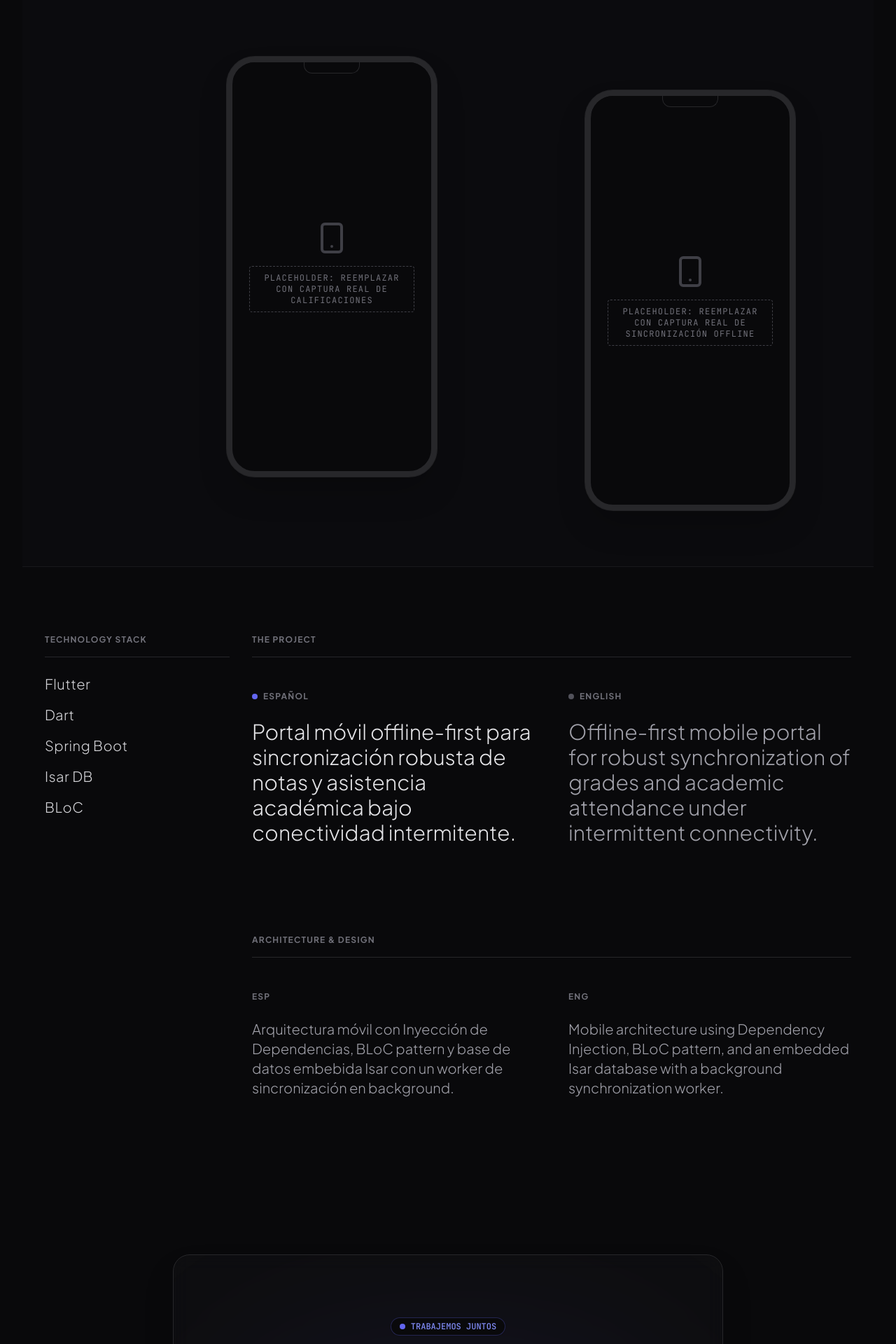
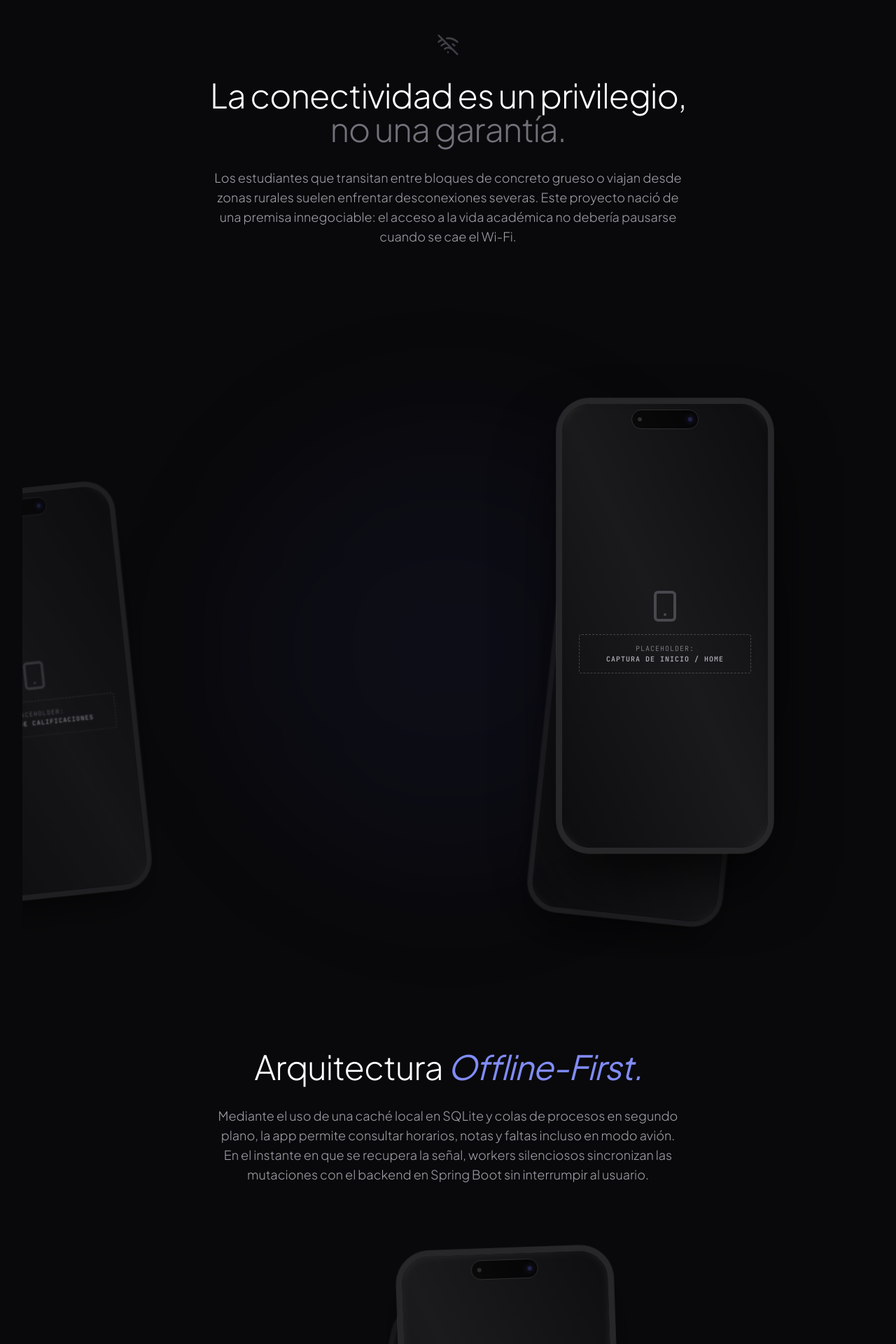
Before and after one commit to Axl07s/portfolio-axel, a React (Vite) app: page /project/puce-integrador in a window 1280 px wide. Shown: the part 620-2540 px from the top of the page at 70% size. Built offline with nearby package versions, Linux system fonts and the light colour scheme.

Commit message:
feat(ui): redesign PUCE Connect Hub layout with overlapping phone collages and storytelling

```diff
--- a/src/components/project-layouts/EditorialLayout.tsx
+++ b/src/components/project-layouts/EditorialLayout.tsx
@@ -1,26 +1,48 @@
 import type { PersonalProject } from '../../data/personalProjectsData';
-import { ArrowRight, GitBranch, Smartphone } from 'lucide-react';
+import { ArrowRight, GitBranch, Smartphone, WifiOff } from 'lucide-react';
 
 export function EditorialLayout({ project }: { project: PersonalProject }) {
-  // Mobile frame placeholder since we don't have real app screenshots
-  const MobileFrame = ({ title }: { title: string }) => (
-    <div className="relative mx-auto border-zinc-800 border-[8px] bg-zinc-950 rounded-[2.5rem] h-[600px] w-[300px] shadow-2xl overflow-hidden ring-1 ring-white/10">
-      <div className="absolute top-0 inset-x-0 h-6 bg-zinc-950 flex justify-center rounded-t-[2rem]">
-        <div className="w-20 h-4 bg-zinc-950 rounded-b-xl border border-t-0 border-zinc-800"></div>
+  // Enhanced Mobile frame with notch, buttons, and dynamic lighting
+  const MobileFrame = ({ title, className = "", imagePath = "" }: { title: string, className?: string, imagePath?: string }) => (
+    <div className={`relative flex-shrink-0 border-zinc-800 border-[8px] bg-zinc-950 rounded-[2.5rem] md:rounded-[3rem] h-[550px] md:h-[650px] w-[260px] md:w-[310px] shadow-[0_35px_60px_-15px_rgba(0,0,0,0.8)] overflow-hidden ring-1 ring-white/10 ${className}`}>
+
+      {/* Side Buttons */}
+      <div className="absolute top-28 -left-[10px] w-1 h-10 bg-zinc-800 rounded-l-md"></div>
+      <div className="absolute top-44 -left-[10px] w-1 h-16 bg-zinc-800 rounded-l-md"></div>
+      <div className="absolute top-32 -right-[10px] w-1 h-20 bg-zinc-800 rounded-r-md"></div>
+
+      {/* Dynamic Island / Notch */}
+      <div className="absolute top-2 inset-x-0 flex justify-center z-20">
+        <div className="w-20 md:w-24 h-6 md:h-7 bg-black rounded-full border border-zinc-800 flex items-center justify-between px-2">
+           <div className="w-1.5 h-1.5 rounded-full bg-zinc-800"></div>
+           <div className="w-1.5 h-1.5 rounded-full bg-indigo-500/30 shadow-[0_0_8px_rgba(99,102,241,0.5)]"></div>
+        </div>
       </div>
-      <div className="absolute inset-0 flex flex-col items-center justify-center p-6 text-center z-10">
-        <Smartphone className="w-12 h-12 text-zinc-700 mb-4" />
-        <p className="text-zinc-500 font-mono text-xs uppercase tracking-widest border border-dashed border-zinc-700 p-2 rounded w-full">
-          PLACEHOLDER: {title}
-        </p>
+
+      {/* Screen Content */}
+      <div className="absolute inset-0 pt-10 flex flex-col items-center justify-center p-6 text-center z-10 bg-zinc-900/40 backdrop-blur-sm">
+        {imagePath ? (
+          <img src={imagePath} alt={title} className="absolute inset-0 w-full h-full object-cover" />
+        ) : (
+          <>
+            <Smartphone className="w-10 h-10 md:w-12 md:h-12 text-zinc-700 mb-4" />
+            <p className="text-zinc-500 font-mono text-[9px] md:text-[10px] uppercase tracking-widest border border-dashed border-zinc-700 p-2 md:p-3 rounded w-full">
+              PLACEHOLDER:<br/><span className="text-zinc-400 font-bold">{title}</span>
+            </p>
+          </>
+        )}
       </div>
+
+      {/* Screen Glare effect */}
+      <div className="absolute inset-0 bg-gradient-to-tr from-white/0 via-white/5 to-white/0 pointer-events-none z-30"></div>
     </div>
   );
 
   return (
-    <article className="w-full bg-zinc-950 text-zinc-100 min-h-screen font-sans selection:bg-indigo-500/30 selection:text-white">
+    <article className="w-full bg-zinc-950 text-zinc-100 min-h-screen font-sans selection:bg-indigo-500/30 selection:text-white overflow-hidden">
+
       {/* Hero Header */}
-      <header className="px-4 sm:px-6 lg:px-8 pt-32 pb-16 max-w-7xl mx-auto border-b border-zinc-800/50">
+      <header className="px-4 sm:px-6 lg:px-8 pt-32 pb-16 max-w-7xl mx-auto">
         <div className="max-w-4xl">
           <h1 className="text-5xl md:text-7xl lg:text-[7rem] font-bold leading-[0.9] tracking-tighter uppercase break-words text-white">
             {project.title}
@@ -42,18 +64,75 @@ export function EditorialLayout({ project }: { project: PersonalProject }) {
         </div>
       </header>
 
-      {/* Mockups Hero */}
-      <div className="w-full py-20 relative group overflow-hidden bg-zinc-900/20 border-b border-zinc-800/50">
-        <div className="max-w-5xl mx-auto px-4 flex flex-col md:flex-row gap-8 justify-center items-center">
-          <MobileFrame title="Reemplazar con captura real de Calificaciones" />
-          <div className="hidden md:block mt-24">
-            <MobileFrame title="Reemplazar con captura real de Sincronización Offline" />
-          </div>
-        </div>
-      </div>
+      {/* Storytelling Block 1 */}
+      <section className="px-4 py-16 md:py-24 max-w-3xl mx-auto text-center space-y-8 relative z-20">
+         <div className="flex justify-center mb-6">
+           <WifiOff className="w-8 h-8 text-zinc-700" />
+         </div>
+         <h2 className="text-3xl md:text-4xl lg:text-5xl font-light text-white leading-tight tracking-tight">
+           La conectividad es un privilegio,<br className="hidden md:block"/>
+           <span className="text-zinc-500">no una garantía.</span>
+         </h2>
+         <p className="text-base md:text-lg text-zinc-400 font-light leading-relaxed max-w-2xl mx-auto">
+           Los estudiantes que transitan entre bloques de concreto grueso o viajan desde zonas rurales suelen enfrentar desconexiones severas.
+           Este proyecto nació de una premisa innegociable: el acceso a la vida académica no debería pausarse cuando se cae el Wi-Fi.
+         </p>
+      </section>
 
-      {/* Content Section */}
-      <section className="px-4 sm:px-6 lg:px-8 py-24 max-w-7xl mx-auto">
+      {/* Collage 1: 3 Phones (Home, Grades, Attendance) */}
+      <section className="relative w-full py-20 md:py-32 bg-zinc-950 flex items-center justify-center min-h-[600px] md:min-h-[900px]">
+         {/* Ambient Glow */}
+         <div className="absolute top-1/2 left-1/2 -translate-x-1/2 -translate-y-1/2 w-[300px] md:w-[600px] h-[300px] md:h-[600px] bg-indigo-500/5 rounded-full blur-[80px] md:blur-[120px] pointer-events-none"></div>
+
+         <div className="relative w-full max-w-5xl h-[500px] md:h-[700px] flex justify-center items-center">
+           {/* Left Phone (Grades) */}
+           <MobileFrame
+             title="Captura de Calificaciones"
+             className="absolute z-10 -rotate-6 -translate-x-[40%] sm:-translate-x-[60%] lg:-translate-x-[90%] translate-y-8 md:translate-y-16 scale-75 md:scale-90 opacity-70 transition-transform duration-700 hover:scale-100 hover:opacity-100 hover:z-40"
+           />
+
+           {/* Right Phone (Attendance) */}
+           <MobileFrame
+             title="Captura de Asistencia"
+             className="absolute z-10 rotate-6 translate-x-[40%] sm:translate-x-[60%] lg:translate-x-[90%] translate-y-12 md:translate-y-24 scale-75 md:scale-90 opacity-70 transition-transform duration-700 hover:scale-100 hover:opacity-100 hover:z-40"
+           />
+
+           {/* Center Phone (Home/Login) */}
+           <MobileFrame
+             title="Captura de Inicio / Home"
+             className="absolute z-30 rotate-0 scale-90 md:scale-100 -translate-y-4 md:-translate-y-8 shadow-[0_50px_100px_-20px_rgba(0,0,0,0.9)] transition-transform duration-700 hover:scale-[1.05]"
+           />
+         </div>
+      </section>
+
+      {/* Storytelling Block 2 */}
+      <section className="px-4 py-16 md:py-24 max-w-3xl mx-auto text-center space-y-8 relative z-20">
+         <h2 className="text-3xl md:text-4xl lg:text-5xl font-light text-white leading-tight tracking-tight">
+           Arquitectura <span className="text-indigo-400 font-normal italic">Offline-First.</span>
+         </h2>
+         <p className="text-base md:text-lg text-zinc-400 font-light leading-relaxed max-w-2xl mx-auto">
+           Mediante el uso de una caché local en SQLite y colas de procesos en segundo plano, la app permite consultar horarios, notas y faltas incluso en modo avión. En el instante en que se recupera la señal, workers silenciosos sincronizan las mutaciones con el backend en Spring Boot sin interrumpir al usuario.
+         </p>
+      </section>
+
+      {/* Collage 2: Sync State */}
+      <section className="relative w-full pb-20 md:pb-40 bg-zinc-950 flex items-center justify-center min-h-[500px] md:min-h-[800px] border-b border-zinc-800/50">
+         <div className="relative w-full max-w-4xl h-[500px] md:h-[600px] flex justify-center items-center">
+           {/* Back phone */}
+           <MobileFrame
+             title="Estado de Sincronización"
+             className="absolute z-10 rotate-[12deg] translate-x-20 md:translate-x-40 translate-y-12 md:translate-y-16 scale-75 md:scale-90 opacity-40 md:opacity-60 transition-transform duration-700 hover:scale-100 hover:opacity-100 hover:z-30"
+           />
+           {/* Front phone */}
+           <MobileFrame
+             title="Perfil Estudiantil"
+             className="absolute z-20 -rotate-2 -translate-x-8 md:-translate-x-16 shadow-[0_30px_80px_-15px_rgba(0,0,0,0.9)] transition-transform duration-700 hover:scale-[1.05]"
+           />
+         </div>
+      </section>
+
+      {/* Specs Section */}
+      <section className="px-4 sm:px-6 lg:px-8 py-24 md:py-32 max-w-7xl mx-auto">
         <div className="grid grid-cols-1 lg:grid-cols-12 gap-16 lg:gap-8">
 
           {/* Tech Stack - Left column on large screens */}
@@ -73,20 +152,20 @@ export function EditorialLayout({ project }: { project: PersonalProject }) {
           </div>
 
           {/* Text Content - Right side */}
-          <div className="lg:col-span-9 space-y-32">
+          <div className="lg:col-span-9 space-y-24 md:space-y-32">
 
             {/* Overview */}
             <div>
-              <h2 className="text-xs font-bold uppercase tracking-widest text-zinc-500 mb-12 border-b border-zinc-800 pb-4">
+              <h2 className="text-xs font-bold uppercase tracking-widest text-zinc-500 mb-8 md:mb-12 border-b border-zinc-800 pb-4">
                 The Project
               </h2>
-              <div className="grid grid-cols-1 xl:grid-cols-2 gap-16 xl:gap-12">
+              <div className="grid grid-cols-1 xl:grid-cols-2 gap-12">
                 <div className="space-y-6">
                   <p className="text-xs font-bold uppercase tracking-widest text-zinc-500 flex items-center gap-2">
                     <span className="w-2 h-2 rounded-full bg-indigo-500"></span>
                     Español
                   </p>
-                  <p className="text-xl md:text-3xl font-light leading-snug text-zinc-200">
+                  <p className="text-lg md:text-2xl font-light leading-relaxed text-zinc-300">
                     {project.descriptionES}
                   </p>
                 </div>
@@ -95,7 +174,7 @@ export function EditorialLayout({ project }: { project: PersonalProject }) {
                     <span className="w-2 h-2 rounded-full bg-zinc-600"></span>
                     English
                   </p>
-                  <p className="text-xl md:text-3xl font-light leading-snug text-zinc-400">
+                  <p className="text-lg md:text-2xl font-light leading-relaxed text-zinc-500">
                     {project.descriptionEN}
                   </p>
                 </div>
@@ -104,19 +183,19 @@ export function EditorialLayout({ project }: { project: PersonalProject }) {
 
             {/* Architecture */}
             <div>
-              <h2 className="text-xs font-bold uppercase tracking-widest text-zinc-500 mb-12 border-b border-zinc-800 pb-4">
+              <h2 className="text-xs font-bold uppercase tracking-widest text-zinc-500 mb-8 md:mb-12 border-b border-zinc-800 pb-4">
                 Architecture & Design
               </h2>
-              <div className="grid grid-cols-1 xl:grid-cols-2 gap-16 xl:gap-12">
+              <div className="grid grid-cols-1 xl:grid-cols-2 gap-12">
                 <div className="space-y-6">
                   <p className="text-xs font-bold uppercase tracking-widest text-zinc-500">ESP</p>
-                  <p className="text-lg md:text-xl font-light leading-relaxed text-zinc-400">
+                  <p className="text-base md:text-lg font-light leading-relaxed text-zinc-400">
                     {project.architectureES}
                   </p>
                 </div>
                 <div className="space-y-6">
                   <p className="text-xs font-bold uppercase tracking-widest text-zinc-500">ENG</p>
-                  <p className="text-lg md:text-xl font-light leading-relaxed text-zinc-400">
+                  <p className="text-base md:text-lg font-light leading-relaxed text-zinc-500">
                     {project.architectureEN}
                   </p>
                 </div>
```
